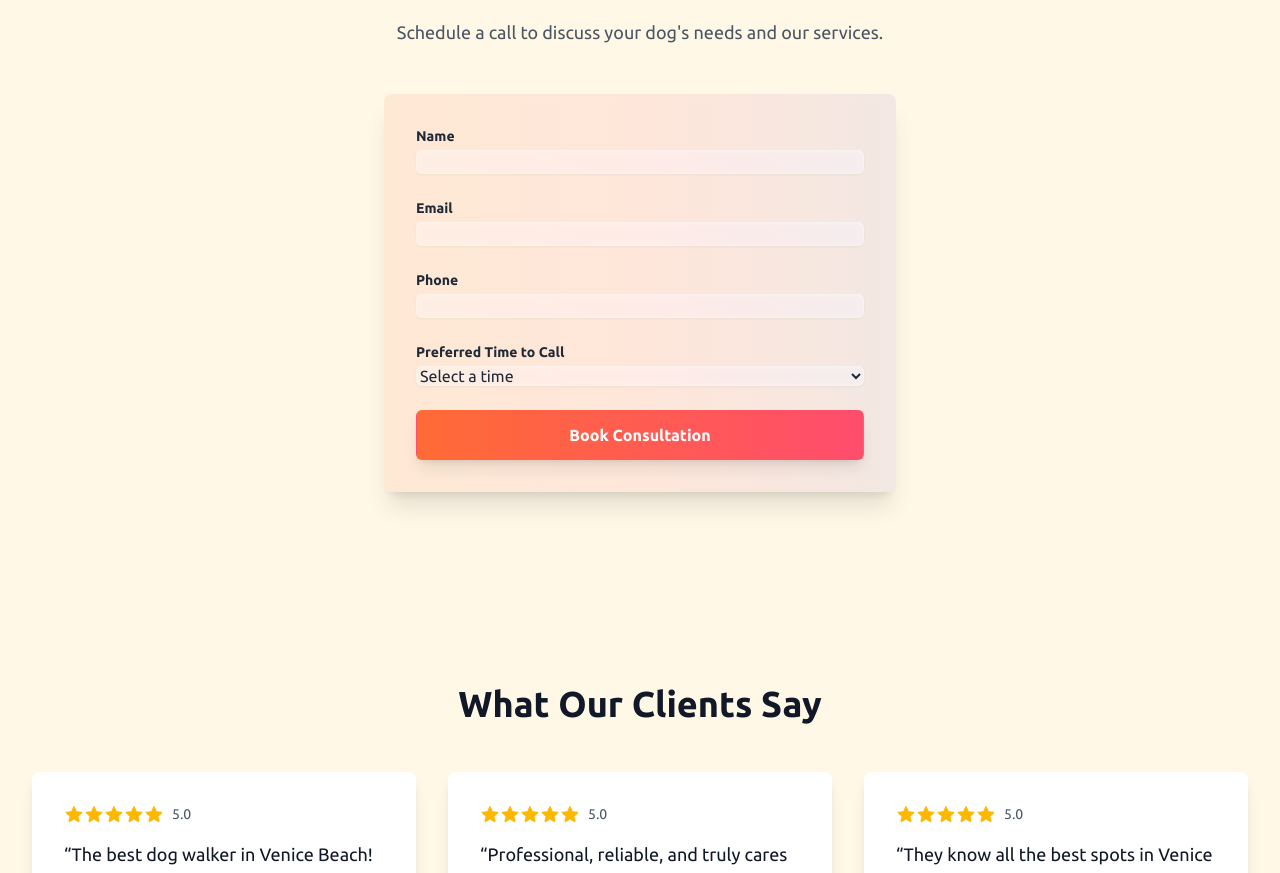
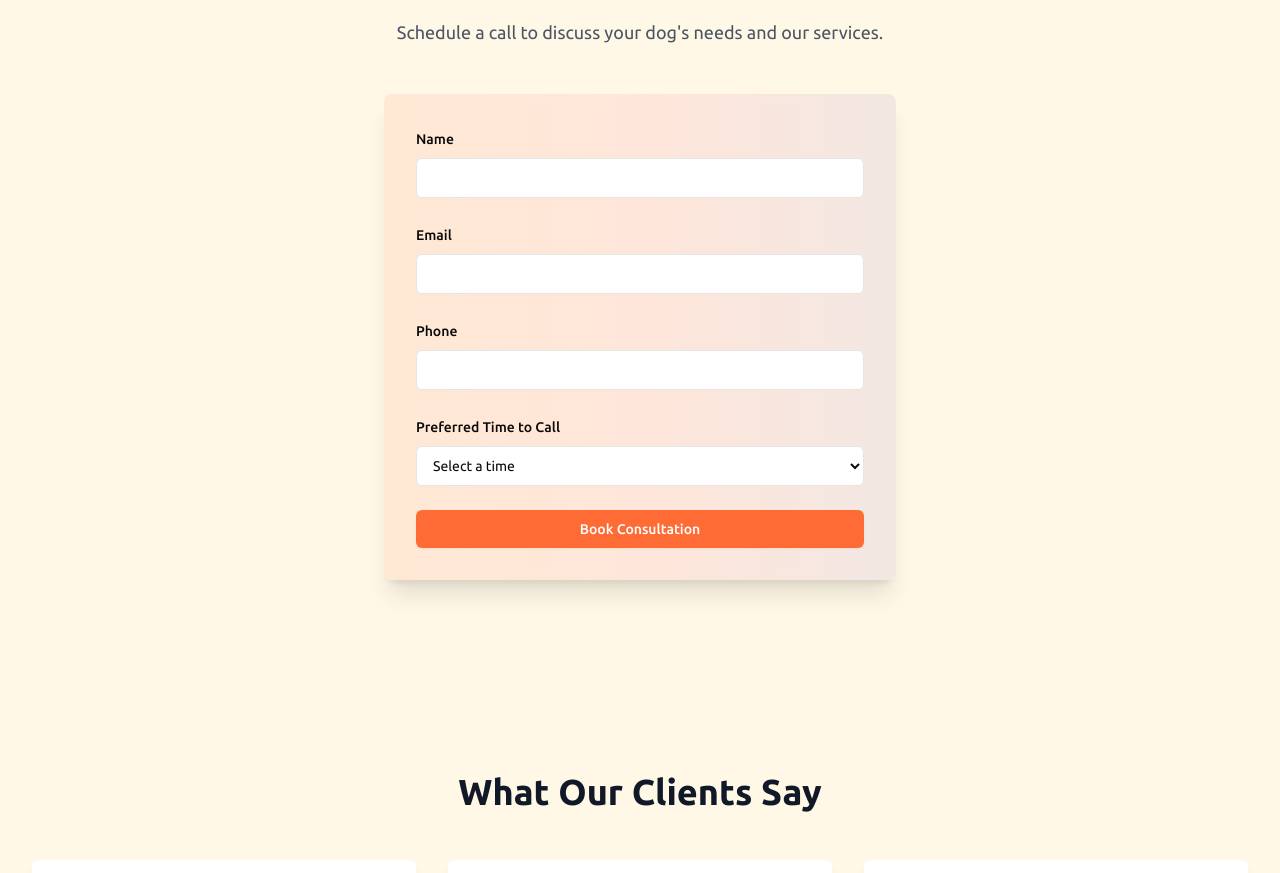
Before and after one commit to jellobear27/venice-beach-dog-walker, a Next.js app: page / in a window 1280 px wide. Shown: the part 2520-3393 px from the top of the page. Built offline with nearby package versions, Linux system fonts and the light colour scheme.

Commit message:
refactor: update form components to use shadcn UI components for consistent styling

```diff
--- a/components/contest/ContestEntryForm.tsx
+++ b/components/contest/ContestEntryForm.tsx
@@ -5,6 +5,8 @@ import { useForm } from 'react-hook-form';
 import { yupResolver } from '@hookform/resolvers/yup';
 import * as yup from 'yup';
 import Image from 'next/image';
+import { Input } from "@/components/ui/input";
+import { Label } from "@/components/ui/label";
 
 const MAX_DIMENSION = 2000; // Maximum width/height in pixels
 const MIN_DIMENSION = 200; // Minimum width/height in pixels
@@ -153,72 +155,58 @@ export default function ContestEntryForm() {
   return (
     <form onSubmit={handleSubmit(onSubmit)} className="space-y-6">
       {/* Dog's Name */}
-      <div>
-        <label htmlFor="dogName" className="block text-sm font-medium text-gray-700">
-          Dog's Name
-        </label>
-        <input
+      <div className="space-y-2">
+        <Label htmlFor="dogName">Dog's Name</Label>
+        <Input
           type="text"
           id="dogName"
           {...register('dogName')}
-          className="mt-1 block w-full rounded-md border-gray-300 shadow-sm focus:border-[#FF6B35] focus:ring-[#FF6B35] sm:text-sm"
         />
         {errors.dogName && (
-          <p className="mt-1 text-sm text-red-600">{errors.dogName.message}</p>
+          <p className="text-sm text-red-600">{errors.dogName.message}</p>
         )}
       </div>
+
       {/* Breed */}
-      <div>
-        <label htmlFor="breed" className="block text-sm font-medium text-gray-700">
-          Breed
-        </label>
-        <input
+      <div className="space-y-2">
+        <Label htmlFor="breed">Breed</Label>
+        <Input
           type="text"
           id="breed"
           {...register('breed')}
-          className="mt-1 block w-full rounded-md border-gray-300 shadow-sm focus:border-[#FF6B35] focus:ring-[#FF6B35] sm:text-sm"
         />
         {errors.breed && (
-          <p className="mt-1 text-sm text-red-600">{errors.breed.message}</p>
+          <p className="text-sm text-red-600">{errors.breed.message}</p>
         )}
       </div>
 
       {/* Fun Fact */}
-      <div>
-        <label htmlFor="funFact" className="block text-sm font-medium text-gray-700">
-          Fun Fact or Personality Trait
-        </label>
+      <div className="space-y-2">
+        <Label htmlFor="funFact">Fun Fact or Personality Trait</Label>
         <textarea
           id="funFact"
           {...register('funFact')}
           rows={3}
-          className="mt-1 block w-full rounded-md border-gray-300 shadow-sm focus:border-[#FF6B35] focus:ring-[#FF6B35] sm:text-sm"
+          className="flex min-h-[80px] w-full rounded-md border border-input bg-background px-3 py-2 text-sm ring-offset-background placeholder:text-muted-foreground focus-visible:outline-none focus-visible:ring-2 focus-visible:ring-ring focus-visible:ring-offset-2 disabled:cursor-not-allowed disabled:opacity-50"
         />
         {errors.funFact && (
-          <p className="mt-1 text-sm text-red-600">{errors.funFact.message}</p>
+          <p className="text-sm text-red-600">{errors.funFact.message}</p>
         )}
       </div>
 
       {/* Photo Upload */}
-      <div>
-        <label htmlFor="photo" className="block text-sm font-medium text-gray-700">
-          Dog's Photo
-        </label>
-        <div className="mt-1">
-          <input
+      <div className="space-y-2">
+        <Label htmlFor="photo">Dog's Photo</Label>
+        <div>
+          <Input
             type="file"
             id="photo"
             accept="image/jpeg,image/png,image/gif"
             onChange={handlePhotoChange}
-            className="mt-1 block w-full text-sm text-gray-500
-              file:mr-4 file:py-2 file:px-4
-              file:rounded-md file:border-0
-              file:text-sm file:font-semibold
-              file:bg-[#FF6B35] file:text-white
-              hover:file:bg-[#FF6B35]/90"
+            className="cursor-pointer file:cursor-pointer"
           />
           {isValidating && (
-            <p className="mt-1 text-sm text-gray-500">Validating image...</p>
+            <p className="mt-1 text-sm text-muted-foreground">Validating image...</p>
           )}
           {validationError && (
             <p className="mt-1 text-sm text-red-600">{validationError}</p>
@@ -239,34 +227,28 @@ export default function ContestEntryForm() {
       </div>
 
       {/* Owner's Name */}
-      <div>
-        <label htmlFor="ownerName" className="block text-sm font-medium text-gray-700">
-          Your Name
-        </label>
-        <input
+      <div className="space-y-2">
+        <Label htmlFor="ownerName">Your Name</Label>
+        <Input
           type="text"
           id="ownerName"
           {...register('ownerName')}
-          className="mt-1 block w-full rounded-md border-gray-300 shadow-sm focus:border-[#FF6B35] focus:ring-[#FF6B35] sm:text-sm"
         />
         {errors.ownerName && (
-          <p className="mt-1 text-sm text-red-600">{errors.ownerName.message}</p>
+          <p className="text-sm text-red-600">{errors.ownerName.message}</p>
         )}
       </div>
 
       {/* Owner's Email */}
-      <div>
-        <label htmlFor="ownerEmail" className="block text-sm font-medium text-gray-700">
-          Your Email
-        </label>
-        <input
+      <div className="space-y-2">
+        <Label htmlFor="ownerEmail">Your Email</Label>
+        <Input
           type="email"
           id="ownerEmail"
           {...register('ownerEmail')}
-          className="mt-1 block w-full rounded-md border-gray-300 shadow-sm focus:border-[#FF6B35] focus:ring-[#FF6B35] sm:text-sm"
         />
         {errors.ownerEmail && (
-          <p className="mt-1 text-sm text-red-600">{errors.ownerEmail.message}</p>
+          <p className="text-sm text-red-600">{errors.ownerEmail.message}</p>
         )}
       </div>
 
--- a/components/pages/Booking.tsx
+++ b/components/pages/Booking.tsx
@@ -3,6 +3,8 @@
 import { useForm } from 'react-hook-form';
 import { yupResolver } from '@hookform/resolvers/yup';
 import * as yup from 'yup';
+import { Input } from "@/components/ui/input";
+import { Label } from "@/components/ui/label";
 
 const schema = yup.object().shape({
   name: yup.string().required('Name is required'),
@@ -73,67 +75,50 @@ export default function Booking() {
               before:bg-gradient-to-r before:from-[#FF6B35] before:via-[#FF4D6D] before:to-[#845EC2]
               before:animate-gradient-flow before:opacity-10"
           >
-            <div>
-              <label htmlFor="name" className="block text-sm font-bold text-gray-800">
-                Name
-              </label>
-              <input
+            <div className="space-y-2">
+              <Label htmlFor="name">Name</Label>
+              <Input
                 type="text"
                 id="name"
                 {...register('name')}
-                className="mt-1 block w-full rounded-md border-0 bg-white/50 shadow-sm ring-1 ring-inset ring-white/20
-                  focus:ring-2 focus:ring-[#FF6B35] placeholder:text-gray-600 text-gray-800 backdrop-blur-sm
-                  transition-all duration-300"
               />
               {errors.name && (
-                <p className="mt-1 text-sm text-red-600 font-semibold">{errors.name.message}</p>
+                <p className="text-sm text-red-600">{errors.name.message}</p>
               )}
             </div>
 
-            <div>
-              <label htmlFor="email" className="block text-sm font-bold text-gray-800">
-                Email
-              </label>
-              <input
+            <div className="space-y-2">
+              <Label htmlFor="email">Email</Label>
+              <Input
                 type="email"
                 id="email"
                 {...register('email')}
-                className="mt-1 block w-full rounded-md border-0 bg-white/50 shadow-sm ring-1 ring-inset ring-white/20
-                  focus:ring-2 focus:ring-[#FF6B35] placeholder:text-gray-600 text-gray-800 backdrop-blur-sm
-                  transition-all duration-300"
               />
               {errors.email && (
-                <p className="mt-1 text-sm text-red-600 font-semibold">{errors.email.message}</p>
+                <p className="text-sm text-red-600">{errors.email.message}</p>
               )}
             </div>
 
-            <div>
-              <label htmlFor="phone" className="block text-sm font-bold text-gray-800">
-                Phone
-              </label>
-              <input
+            <div className="space-y-2">
+              <Label htmlFor="phone">Phone</Label>
+              <Input
                 type="tel"
                 id="phone"
                 {...register('phone')}
-                className="mt-1 block w-full rounded-md border-0 bg-white/50 shadow-sm ring-1 ring-inset ring-white/20
-                  focus:ring-2 focus:ring-[#FF6B35] placeholder:text-gray-600 text-gray-800 backdrop-blur-sm
-                  transition-all duration-300"
               />
               {errors.phone && (
-                <p className="mt-1 text-sm text-red-600 font-semibold">{errors.phone.message}</p>
+                <p className="text-sm text-red-600">{errors.phone.message}</p>
               )}
             </div>
 
-            <div>
-              <label htmlFor="preferredTime" className="block text-sm font-bold text-gray-800">
-                Preferred Time to Call
-              </label>
+            <div className="space-y-2">
+              <Label htmlFor="preferredTime">Preferred Time to Call</Label>
               <select
                 id="preferredTime"
                 {...register('preferredTime')}
-                className="mt-1 block w-full rounded-md border-0 bg-white/50 shadow-sm ring-1 ring-inset ring-white/20
-                  focus:ring-2 focus:ring-[#FF6B35] placeholder:text-gray-600 text-gray-800 backdrop-blur-sm
-                  transition-all duration-300"
+                className="flex h-10 w-full rounded-md border border-input bg-background px-3 py-2 text-sm ring-offset-background
+                  placeholder:text-muted-foreground focus-visible:outline-none focus-visible:ring-2 focus-visible:ring-ring
+                  focus-visible:ring-offset-2 disabled:cursor-not-allowed disabled:opacity-50"
               >
                 <option value="">Select a time</option>
                 <option value="morning">Morning (9am - 12pm)</option>
@@ -141,7 +126,7 @@ export default function Booking() {
                 <option value="evening">Evening (5pm - 8pm)</option>
               </select>
               {errors.preferredTime && (
-                <p className="mt-1 text-sm text-red-600 font-semibold">{errors.preferredTime.message}</p>
+                <p className="text-sm text-red-600">{errors.preferredTime.message}</p>
               )}
             </div>
 
@@ -149,10 +134,9 @@ export default function Booking() {
               <button
                 type="submit"
                 disabled={isSubmitting}
-                className="w-full flex justify-center py-3 px-4 border border-transparent rounded-md shadow-lg text-base
-                  font-bold text-white bg-gradient-to-r from-[#FF6B35] to-[#FF4D6D] hover:from-[#2DD4BF] hover:to-[#0EA5E9]
-                  focus:outline-none focus:ring-2 focus:ring-offset-2 focus:ring-[#FF6B35] disabled:opacity-50
-                  transition-all duration-300"
+                className="w-full flex justify-center py-2 px-4 border border-transparent rounded-md shadow-sm text-sm font-medium
+                  text-white bg-[#FF6B35] hover:bg-[#FF4D6D] focus:outline-none focus:ring-2 focus:ring-offset-2
+                  focus:ring-[#FF6B35] disabled:opacity-50"
               >
                 {isSubmitting ? 'Submitting...' : 'Book Consultation'}
               </button>
```
